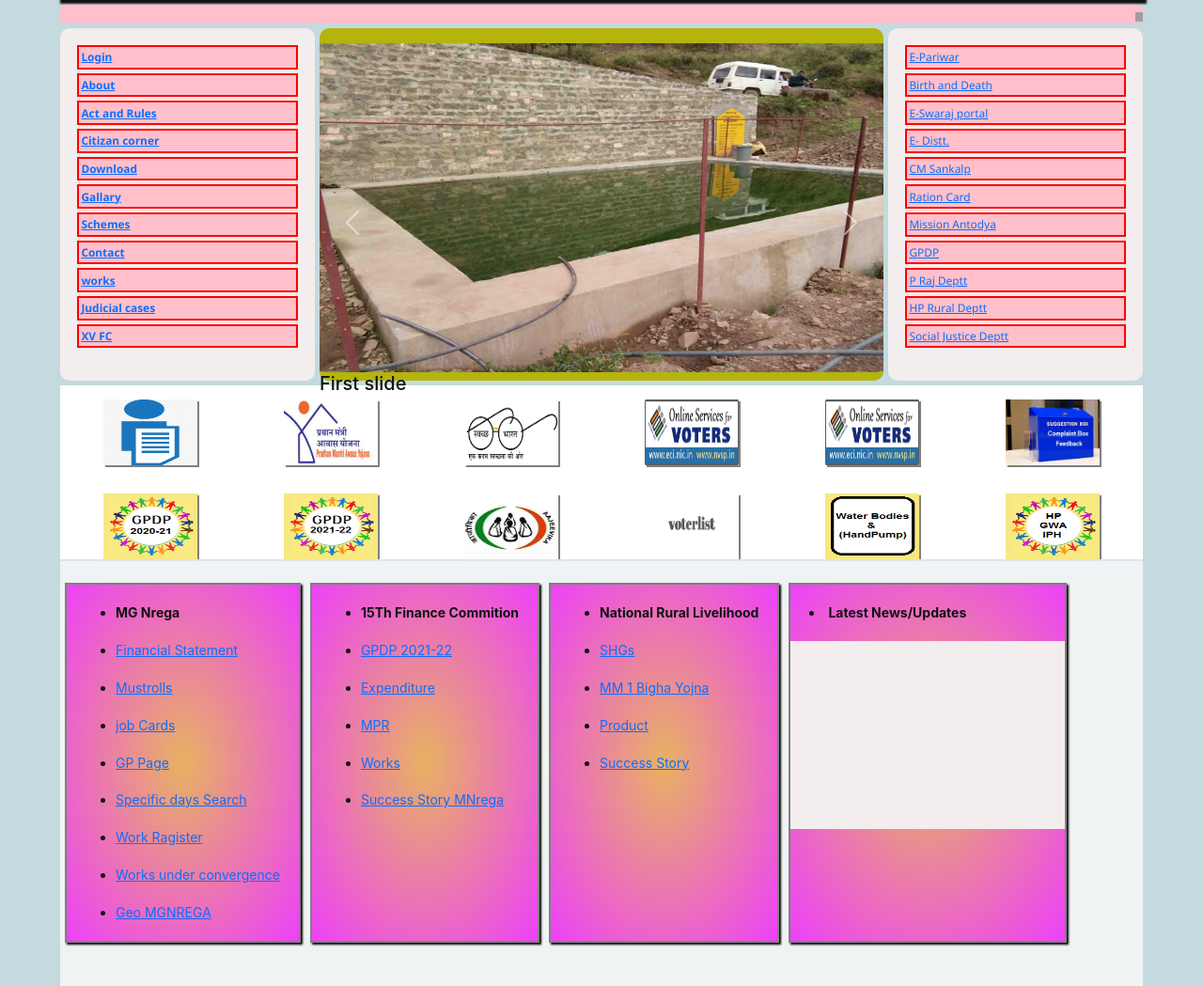
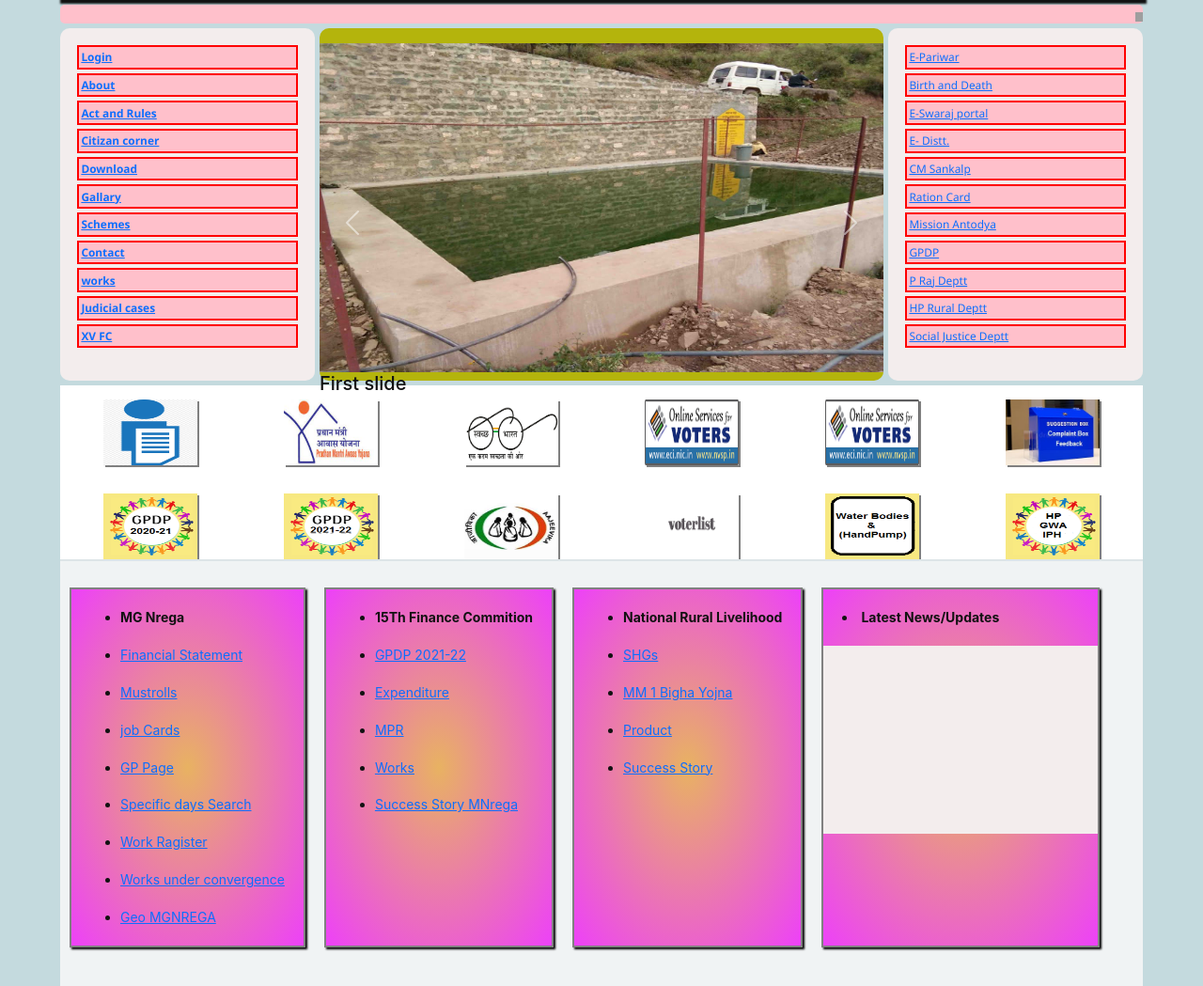
Before and after one commit to deepwebcoder/pkweb, a PHP site: page / in a window 1280 px wide. Shown: the part 110-1159 px from the top of the page at 94% size. Run offline with PHP 8.4, Linux system fonts and the light colour scheme; some web fonts are replaced; grey boxes are pictures that could not be loaded.

Commit message:
Update indexStyle.css

```diff
--- a/CSS/indexStyle.css
+++ b/CSS/indexStyle.css
@@ -12,7 +12,7 @@
 
 /* grid row ki hight define*/
 
-			grid-template-rows: 100px 20px 375px 200px 435px 450px 185px 50px  ;
+			grid-template-rows: 100px 20px 375px 200px 435px 470px 185px 50px  ;
  	 	grid-template-columns: repeat(3, 1fr) ;
  	 	grid-gap: 5px; /* give gaps in rows and column*/
  	 }
@@ -116,7 +116,12 @@
 }
 
 .footer-menu-row{
-	margin:5px;
+	margin-top:10px;
+	margin-bottom:10px;
+	margin-left:10px;
+	margin-right:10px;
+
+
 	background-color:;
 	border:2px solid gray;
 	background: radial-gradient( #e8b262, #ed41f8);
```
